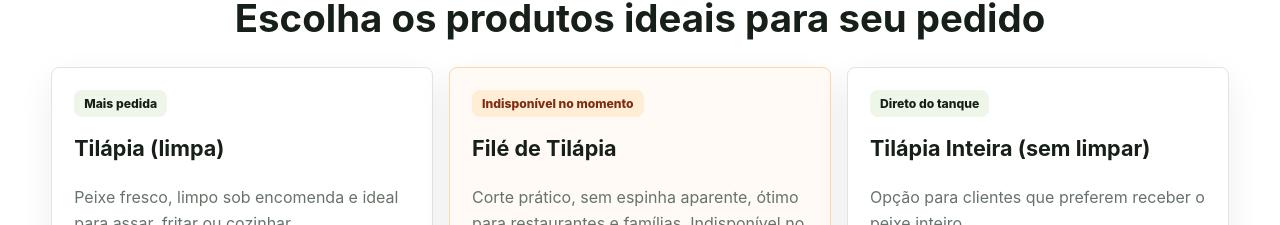
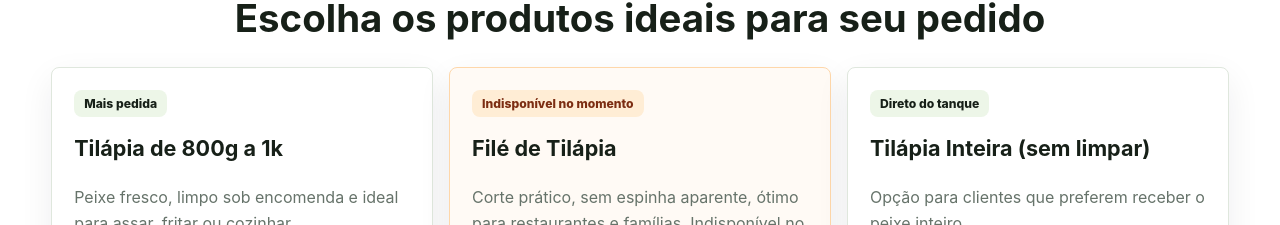
Before and after one commit to alysson0111/site-tilapia, a React (Vite) app: page / in a window 1280 px wide. Shown: the part 875-1100 px from the top of the page. Built offline with nearby package versions, Linux system fonts and the light colour scheme.

Commit message:
Atualiza nome da tilapia limpa

```diff
--- a/src/App.jsx
+++ b/src/App.jsx
@@ -9,7 +9,7 @@ const ORDER_TEXT =
 
 const products = [
   {
-    name: "Tilápia (limpa)",
+    name: "Tilápia de 800g a 1k",
     price: 17.99,
     badge: "Mais pedida",
     description: "Peixe fresco, limpo sob encomenda e ideal para assar, fritar ou cozinhar.",
```
